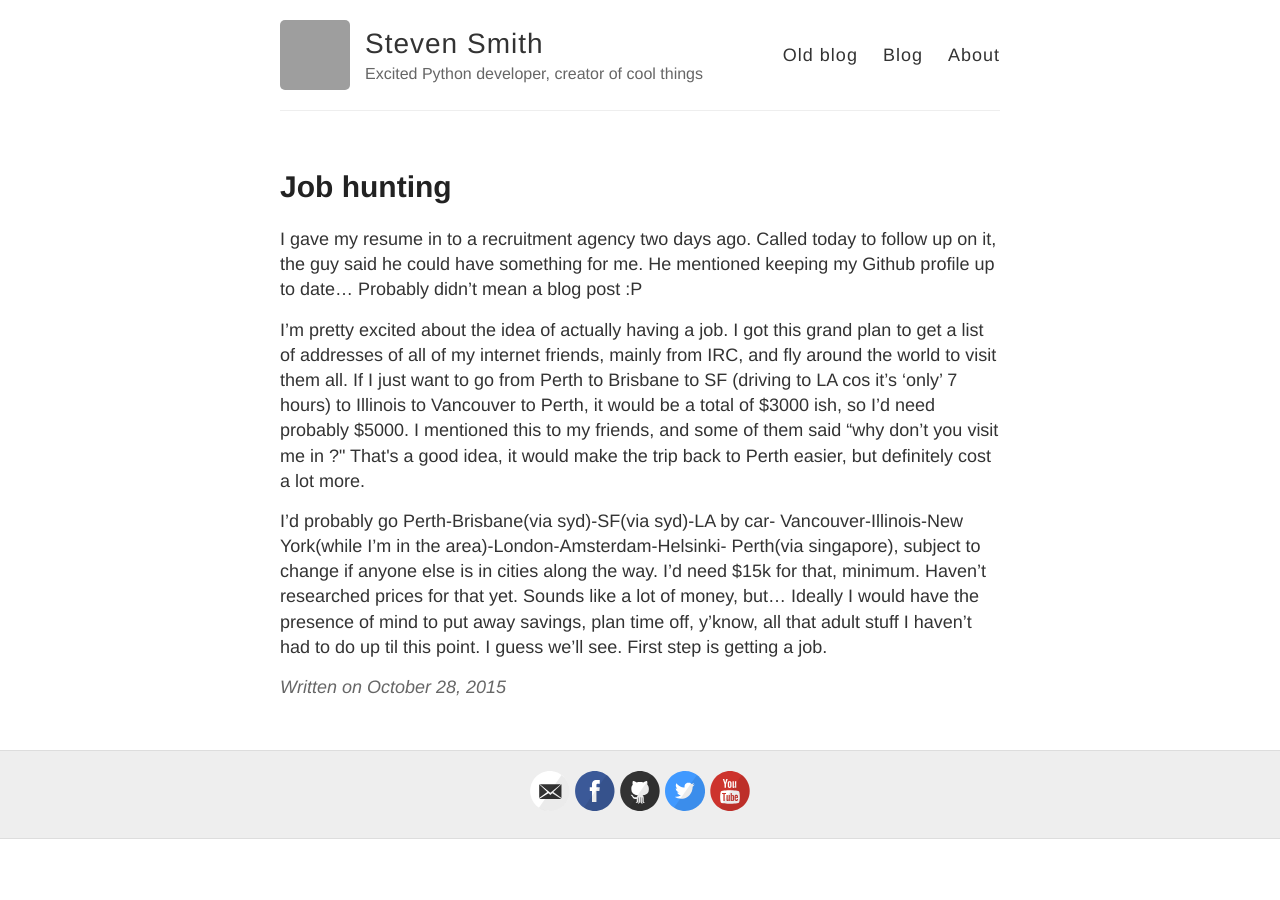
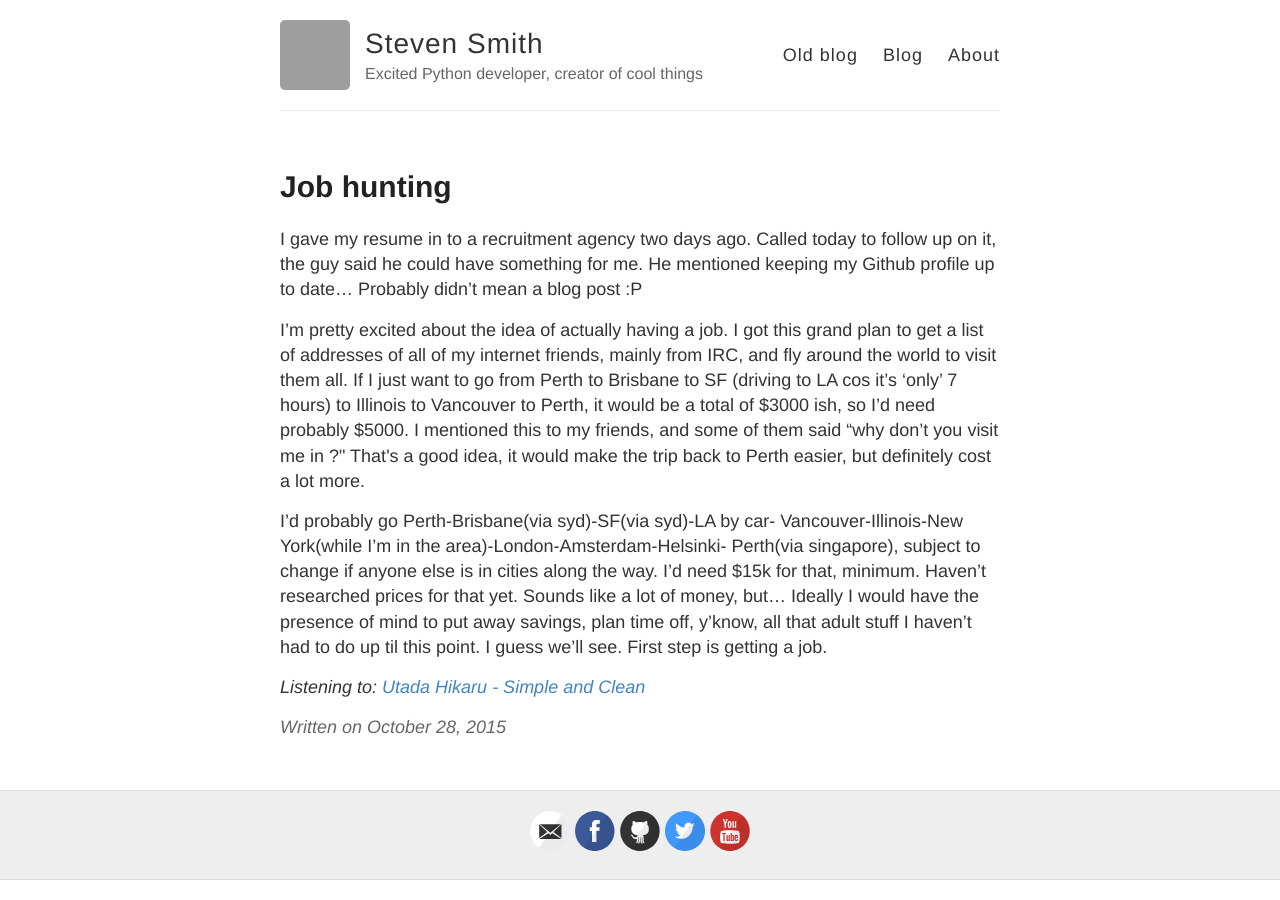
Before and after one commit to blha303/blog, a Jekyll site: the page built from _posts/2015-10-28-Job-hunting.md, in a window 1280 px wide. Built offline with Jekyll 4.4.1, drawn with Linux system fonts in a browser that asks for light colours; Markdown is read by kramdown in place of the engine named in the settings; comment, search, counter and statistics services are not loaded; grey boxes are pictures that could not be loaded.

Commit message:
Add Listening To to posts

```diff
--- a/_posts/2015-10-28-Job-hunting.md
+++ b/_posts/2015-10-28-Job-hunting.md
@@ -24,3 +24,5 @@ way. I'd need $15k for that, minimum. Haven't researched prices for that yet.
 Sounds like a lot of money, but... Ideally I would have the presence of mind
 to put away savings, plan time off, y'know, all that adult stuff I haven't
 had to do up til this point. I guess we'll see. First step is getting a job.
+
+*Listening to: [Utada Hikaru - Simple and Clean](https://www.youtube.com/watch?v=nLHjtg7cZqY&t=42)*
```
